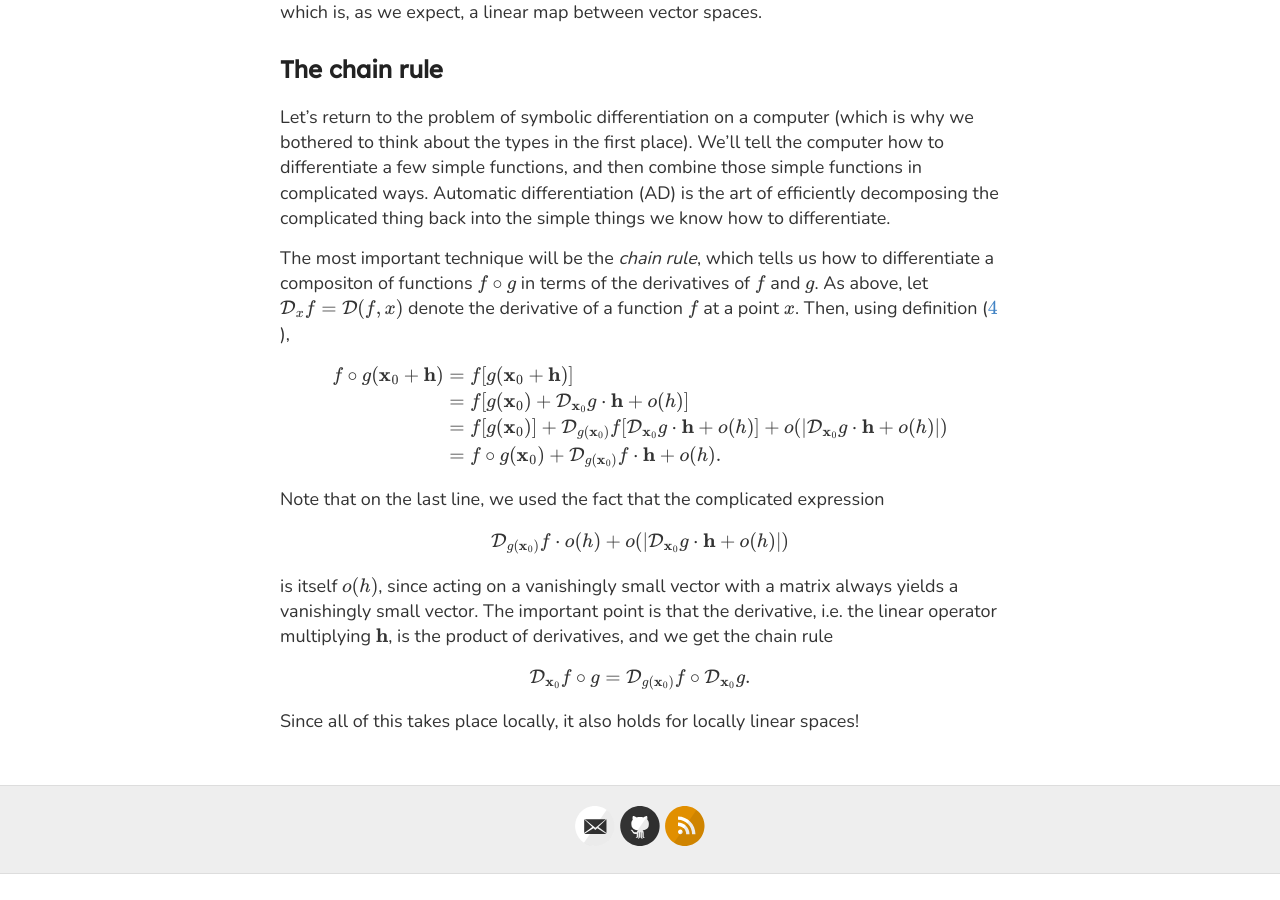
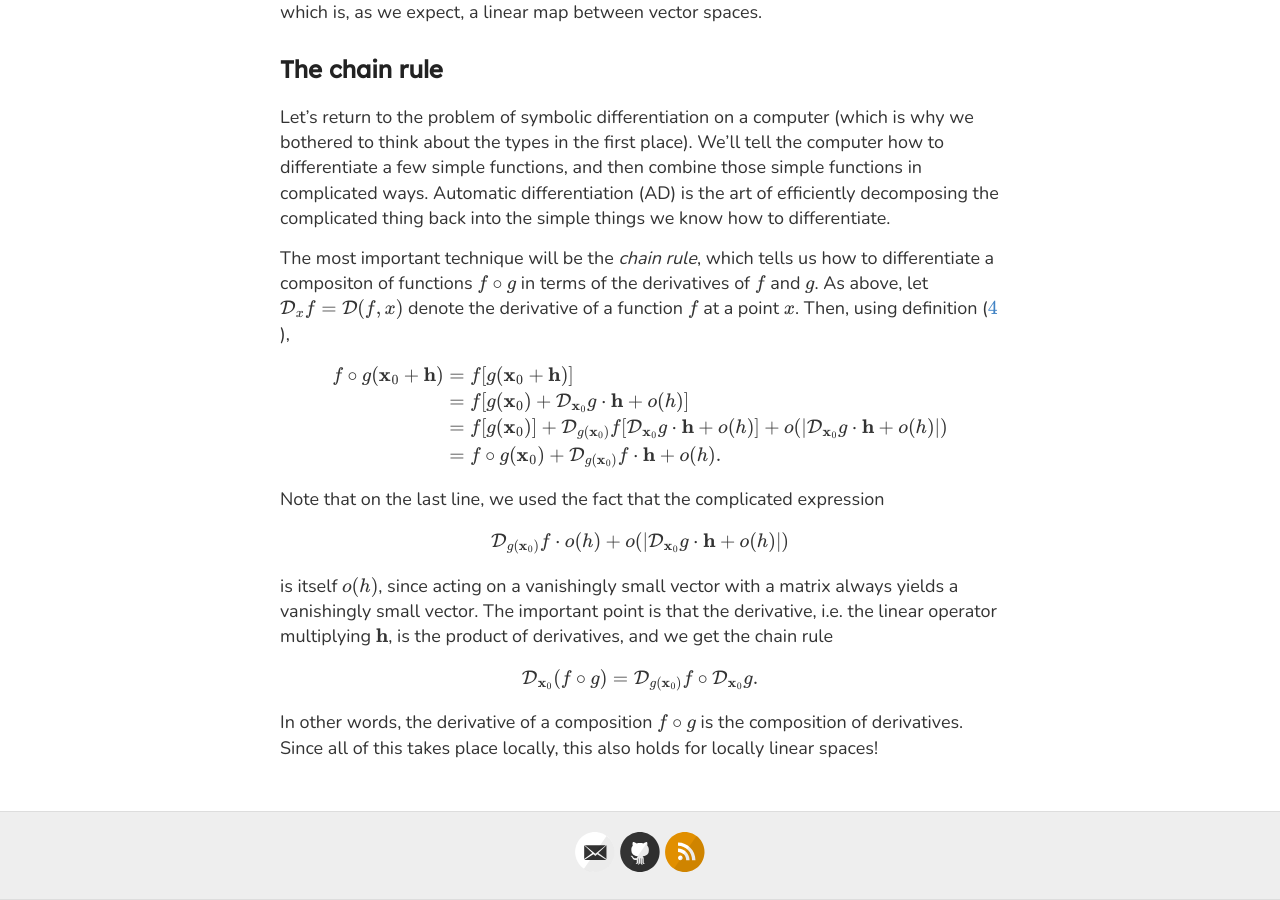
Before and after one commit to heptarch/heptarch.github.io, a Jekyll site: the page built from drafts/type-diff.md, in a window 1280 px wide and 900 px high, scrolled down 5032 px. Built offline with Jekyll 4.4.1, drawn with Linux system fonts in a browser that asks for light colours; our own code applies the rules of GitHub Pages for plain Markdown files; formulas are drawn with MathJax 3; a script that is not in the unit is left out; before the commit the page ends 5906 px from its top, so only the background shows below that.

Commit message:
Edit type-diff sec 4

```diff
--- a/drafts/type-diff.md
+++ b/drafts/type-diff.md
@@ -294,7 +294,9 @@ multiplying $\mathbf{h}$, is the product of derivatives, and we get
 the chain rule
 
 $$
-\mathcal{D}_{\mathbf{x}_0}f \circ g = \mathcal{D}_{g(\mathbf{x}_0)}f \circ \mathcal{D}_{\mathbf{x}_0}g.
+\mathcal{D}_{\mathbf{x}_0}(f \circ g) = \mathcal{D}_{g(\mathbf{x}_0)}f \circ \mathcal{D}_{\mathbf{x}_0}g.
 $$
 
-Since all of this takes place locally, it also holds for locally linear spaces!
+In other words, the derivative of a composition $f \circ g$ is the
+composition of derivatives.
+Since all of this takes place locally, this also holds for locally linear spaces!
```
